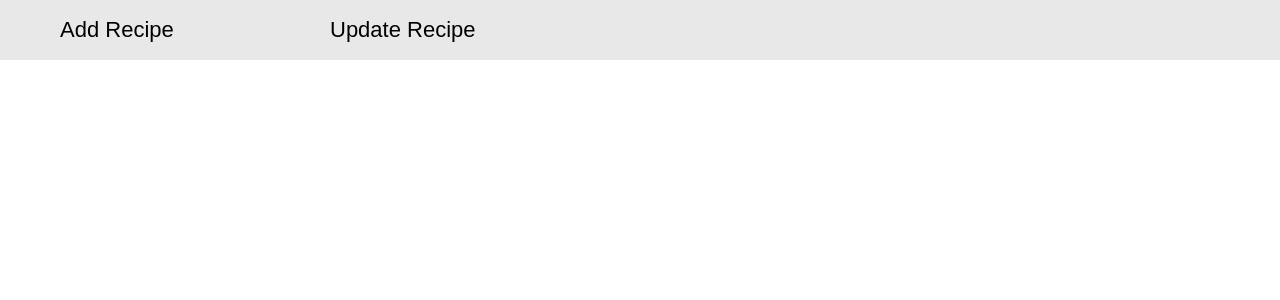
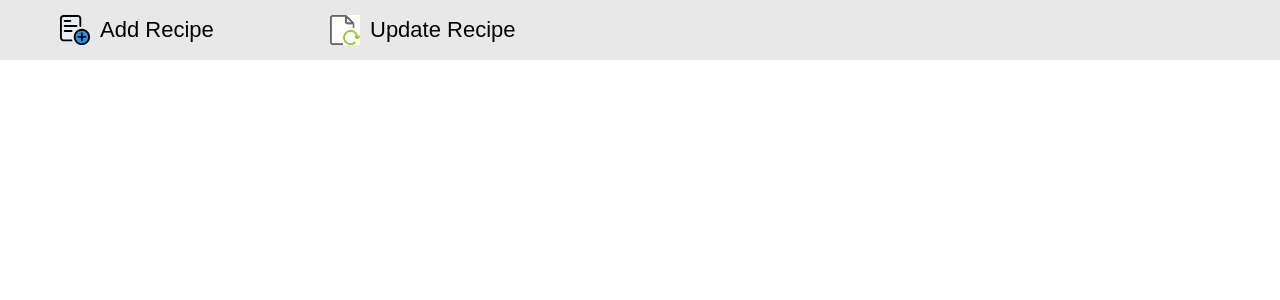
Before and after one commit to netassssss/recipes-mom, a Vue app: page / in a window 1280 px wide. Shown: the top 300 px of the page. Built offline with nearby package versions, Linux system fonts and the light colour scheme.

Commit message:
Yeled nevela

```diff
--- a/src/components/MomNavBar.vue
+++ b/src/components/MomNavBar.vue
@@ -6,7 +6,7 @@
           :key="index"
           :style="{width: liWidth}"
           @click="() => selectTab(item)">
-        <div>{{ item }}</div>
+        <slot :item="item" :index="index"/>
       </li>
     </ul>
   </div>
--- a/src/views/main/Overview.vue
+++ b/src/views/main/Overview.vue
@@ -1,13 +1,13 @@
 <template>
   <div class="overview-container">
-    <mom-nav-bar :items="navItems" @select="selectTab"/>
-<!--    <mom-button style-type="info" @click="openModalOnAdd">-->
-<!--      <div class="button-container">-->
-<!--        <img :src="recipeIcon" class="overview-img"/>-->
-<!--        <div>Add recipe</div>-->
-<!--      </div>-->
-<!--    </mom-button>-->
-<!--    <update @update="openModalOnUpdate" v-if="isUpdate"/>-->
+    <mom-nav-bar :items="navItems" @select="selectTab">
+      <template v-slot:default="slotProp">
+        <div class="button-container">
+          <img :src="navIcons[slotProp.index]" class="overview-img"/>
+          <div>{{ slotProp.item }}</div>
+        </div>
+      </template>
+    </mom-nav-bar>
     <steps :is-modal-open="isModalOpen"
            @close="closeModal"
            :update="isUpdate"/>
@@ -16,7 +16,8 @@
 
 <script>
 import MomNavBar from '../../components/MomNavBar.vue';
-import recipeIcon from '../../../static/img/recipeIcon.png';
+import addIcon from '../../../static/img/addIcon.svg';
+import updateIcon from '../../../static/img/updateIcon.png';
 import modalMixin from '../../mixins/modalMixin';
 
 import Steps from '../../widgets/addons/Steps.vue';
@@ -30,8 +31,8 @@ export default {
   data() {
     return {
       isUpdate: false,
-      recipeIcon,
       navItems: ['Add Recipe', 'Update Recipe'],
+      navIcons: [addIcon, updateIcon],
     };
   },
   methods: {
@@ -57,14 +58,14 @@ export default {
     height: 100%;
     .button-container {
       display: grid;
-      grid-template-columns: 20px calc(100% - 20px);
+      grid-template-columns: 30px calc(100% - 30px);
       grid-column-gap: 10px;
       padding-right: 10px;
       align-items: center;
     }
     .overview-img {
-      width: 20px;
-      height: 20px;
+      width: 30px;
+      height: 30px;
     }
   }
 </style>
```
Also changed, not shown: static/img/addIcon.svg (added), static/img/updateIcon.png (added).
